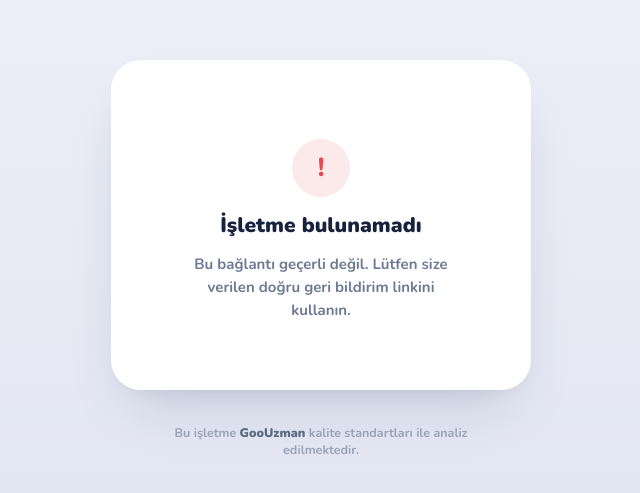
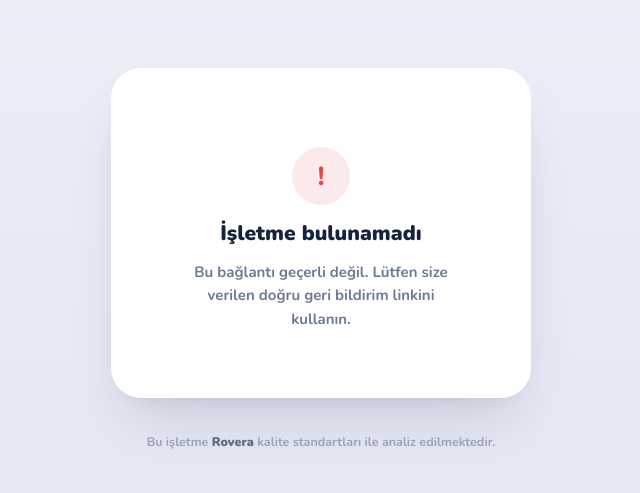
Before and after one commit to 61isko61/otomasyon2, a plain HTML site: page index.html in a window 1280 px wide. Shown: the part 135-628 px from the top of the page, without its empty margins (319-959 px from the left). Drawn offline with nearby package versions, Linux system fonts and the light colour scheme.

Commit message:
rovera ayarlandı

```diff
--- a/index.html
+++ b/index.html
@@ -177,7 +177,7 @@
     <div class="card">
       <div class="card-content" id="cardContent"></div>
     </div>
-    <p class="footer-text">Bu işletme <strong>GooUzman</strong> kalite standartları ile analiz edilmektedir.</p>
+    <p class="footer-text">Bu işletme <strong>Rovera</strong> kalite standartları ile analiz edilmektedir.</p>
   </div>
 
 <script>
```
